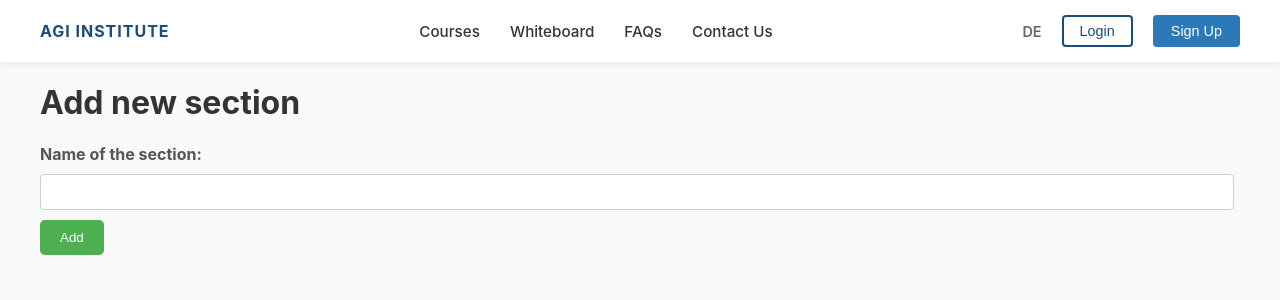
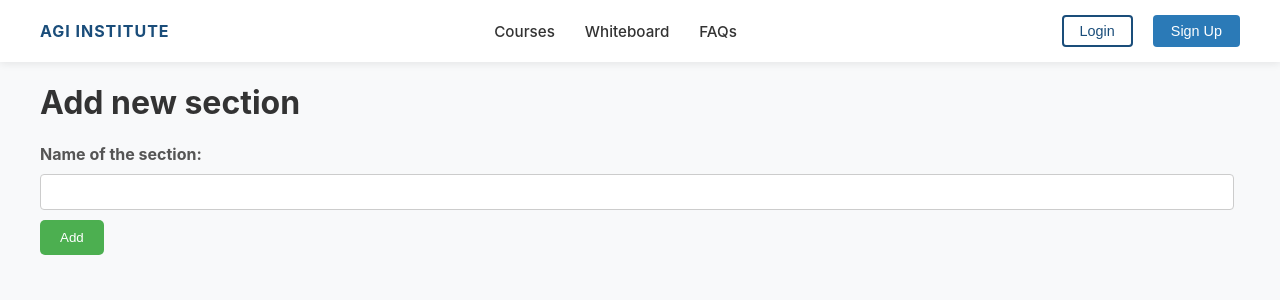
Before and after one commit to Alexzbu/intuitive.AI, a Next.js app in the folder nextJsFrontCourse/: page /add-section in a window 1280 px wide. Shown: the top 300 px of the page. Built offline with nearby package versions, Linux system fonts and the light colour scheme.

Commit message:
fixed nav links

```diff
--- a/nextJsFrontCourse/components/NavBar.jsx
+++ b/nextJsFrontCourse/components/NavBar.jsx
@@ -25,12 +25,13 @@ const Navbar = () => {
             <Link href="/#courses-section" className="nav__link">Courses</Link>
             <Link href="/whiteboard" className="nav__link">Whiteboard</Link>
             <Link href="#faqs" className="nav__link">FAQs</Link>
-            <Link href="#contact" className="nav__link">Contact Us</Link>
          </nav>
          <div className="auth">
-            <span className="nav__language">DE</span>
             {user ? (
-               <span className="nav__username">{user.firstName}</span>
+               <>
+                  <Link href="/dashboard" className="nav__link">Dashboard</Link>
+                  <span className="nav__username">{user.firstName}</span>
+               </>
             ) : (
                <>
                   <button className="btn-auth" onClick={() => router.push('/login')}>Login</button>
```
